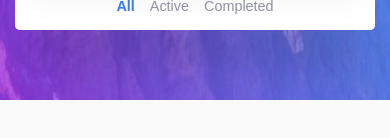
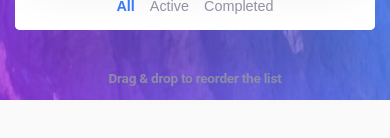
Before and after one commit to AbdulRahman-Kreit/Taskio, a React (Vite) app: page / in a window 390 px wide. Shown: the part 200-338 px from the top of the page. Built offline with nearby package versions, Linux system fonts and the light colour scheme.

Commit message:
Feat: Reorder the list by drag & drop Refactor: TaskProvider.jsx code

```diff
--- a/src/components/TodoList.jsx
+++ b/src/components/TodoList.jsx
@@ -2,17 +2,36 @@ import React, { useContext } from 'react'
 import { TaskContext } from '../contexts/TaskProvider'
 
 export default function TodoList() {
-    const { tasks, filteredTasks, filter, setFilter, handleCheckTask, handleEditTask, handleDeleteTask, handleClearCompleted } = useContext(TaskContext)
+    const {
+        tasks,
+        filteredTasks,
+        filter,
+        setFilter,
+        handleCheckTask,
+        handleEditTask,
+        handleDeleteTask,
+        handleClearCompleted,
+        handleDragStart,
+        handleDragOver,
+        handleDrop } = useContext(TaskContext)
 
     // Calculate how many items are left (uncompleted)
     const itemsLeft = tasks.filter(task => !task.isCompleted).length;
 
     return (
+        <>
             <div className='mainList'>
                 <ul>
                     {filteredTasks.map((task) => {
                         return (
-                        <li className='listItem' key={task.id} index={task.id}>
+                            <li
+                            className='listItem'
+                            key={task.id}
+                            index={task.id}
+                            draggable
+                            onDragStart={() => handleDragStart(task.id)}
+                            onDragOver={handleDragOver}
+                            onDrop={() => handleDrop(task.id)}>
                                 <div className="textBox">
 
                                     {/* Frontend Mentor Custom Checkbox Container */}
@@ -74,5 +93,9 @@ export default function TodoList() {
                 </div>
 
             </div>
+            <p className="reorderLabel">
+                Drag & drop to reorder the list
+            </p>
+        </>
     )
 }
--- a/src/contexts/TaskProvider.jsx
+++ b/src/contexts/TaskProvider.jsx
@@ -27,6 +27,7 @@ export default function TaskProvider({ children }) {
     const [inputPlaceholder, setInputPlaseholder] = useState('Currently typing...');
     // For error message
     const [isInputErrorExist, setIsInputErrorExist] = useState(false);
+    const [draggedIndex, setDraggedIndex] = useState(null);
 
     const generateId = useId();
 
@@ -57,7 +58,7 @@ export default function TaskProvider({ children }) {
 
     // --- Handler Functions ---
     // Add a new tasks
-    function handleAddTasks(newTaskText) {
+    const handleAddTasks = (newTaskText) => {
         if (newTaskText.trim() === '') {
             setInputPlaseholder('Task name is required!');
             console.error('Task name is required!');
@@ -76,7 +77,7 @@ export default function TaskProvider({ children }) {
     }
 
     // Check the task
-    function handleCheckTask(taskId) {
+    const handleCheckTask = (taskId) => {
         const updatedTasks = tasks.map(task => {
             if (task.id === taskId) {
                 return {
@@ -90,7 +91,7 @@ export default function TaskProvider({ children }) {
     }
 
     // Edit the task
-    function handleEditTask(taskId) {
+    const handleEditTask = (taskId) => {
         const taskToEdit = tasks.find(task => task.id === taskId);
         if (taskToEdit) {
             setTaskValue(taskToEdit.text);
@@ -99,7 +100,7 @@ export default function TaskProvider({ children }) {
     }
 
     // Delete the task
-    function handleDeleteTask(taskId) {
+    const handleDeleteTask = (taskId) => {
         const newTaskList = tasks.filter((task) => {
             return task.id !== taskId;
         });
@@ -107,9 +108,35 @@ export default function TaskProvider({ children }) {
     }
 
     // Clear all completed tasks
-    function handleClearCompleted() {
+    const handleClearCompleted = () => {
         const activeTasks = tasks.filter(task => !task.isCompleted);
         setTasks(activeTasks);
+    }
+
+    // Drag & drop task logic
+    const handleDragStart = (id) => {
+        setDraggedIndex(id);
+    };
+
+    const handleDragOver = (e) => {
+        e.preventDefault();
+    };
+
+    const handleDrop = (targetId) => {
+        if (draggedIndex === null || draggedIndex === targetId) return;
+
+        const draggedItemIndex = tasks.findIndex(task => task.id === draggedIndex);
+        const targetItemIndex = tasks.findIndex(task => task.id === targetId);
+
+        if (draggedItemIndex === -1 || targetItemIndex === -1) return;
+
+        const updatedTasks = [...tasks];
+
+        const [movedItem] = updatedTasks.splice(draggedItemIndex, 1);
+        updatedTasks.splice(targetItemIndex, 0, movedItem);
+
+        setDraggedIndex(null);
+        setTasks(updatedTasks);
     }
 
     return (
@@ -127,7 +154,10 @@ export default function TaskProvider({ children }) {
             setFilter,
             filteredTasks,
             inputPlaceholder,
-            isInputErrorExist
+            isInputErrorExist,
+            handleDragStart,
+            handleDragOver,
+            handleDrop,
         }}>
             {children}
         </TaskContext.Provider>
--- a/src/index.css
+++ b/src/index.css
@@ -295,6 +295,17 @@ ul {
 .listFooter .clearBtn:hover {
     color: var(--hover-font-color);
 }
+
+.reorderLabel {
+    text-align: center;
+    margin-top: 45px;
+    margin-bottom: 40px;
+    color: var(--input-placeholder);
+    font-size: 0.9rem;
+    font-weight: 600;
+    letter-spacing: -0.25px;
+    opacity: 0.85;
+}
 /* End TodoList */
 
 /* Start Responsive */
@@ -348,5 +359,10 @@ ul {
     .listFooter .clearBtn {
         display: none;
     }
+    .reorderLabel {
+        margin-top: 40px;
+        margin-bottom: 30px;
+        font-size: 0.85rem;
+    }
 }
 /* End Responsive */
```
Lines whose indentation alone changed are shown as unchanged.
